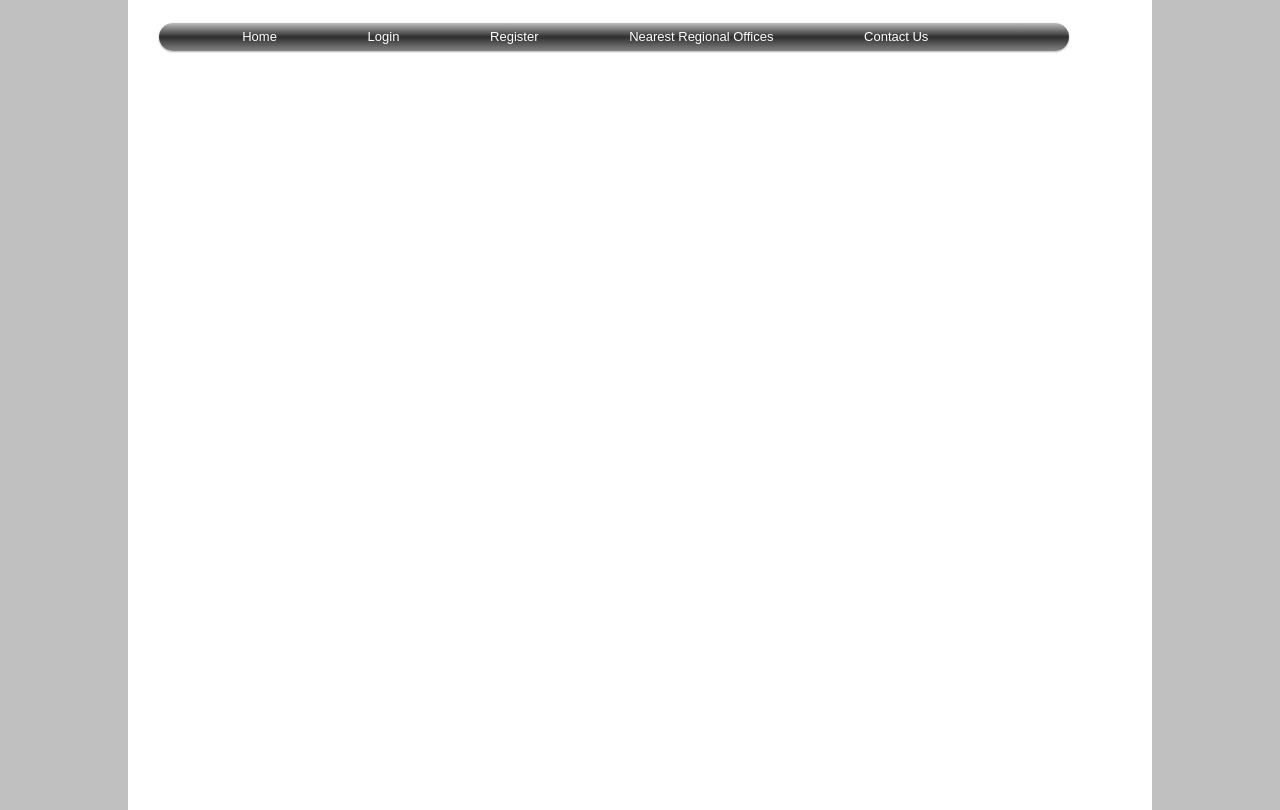
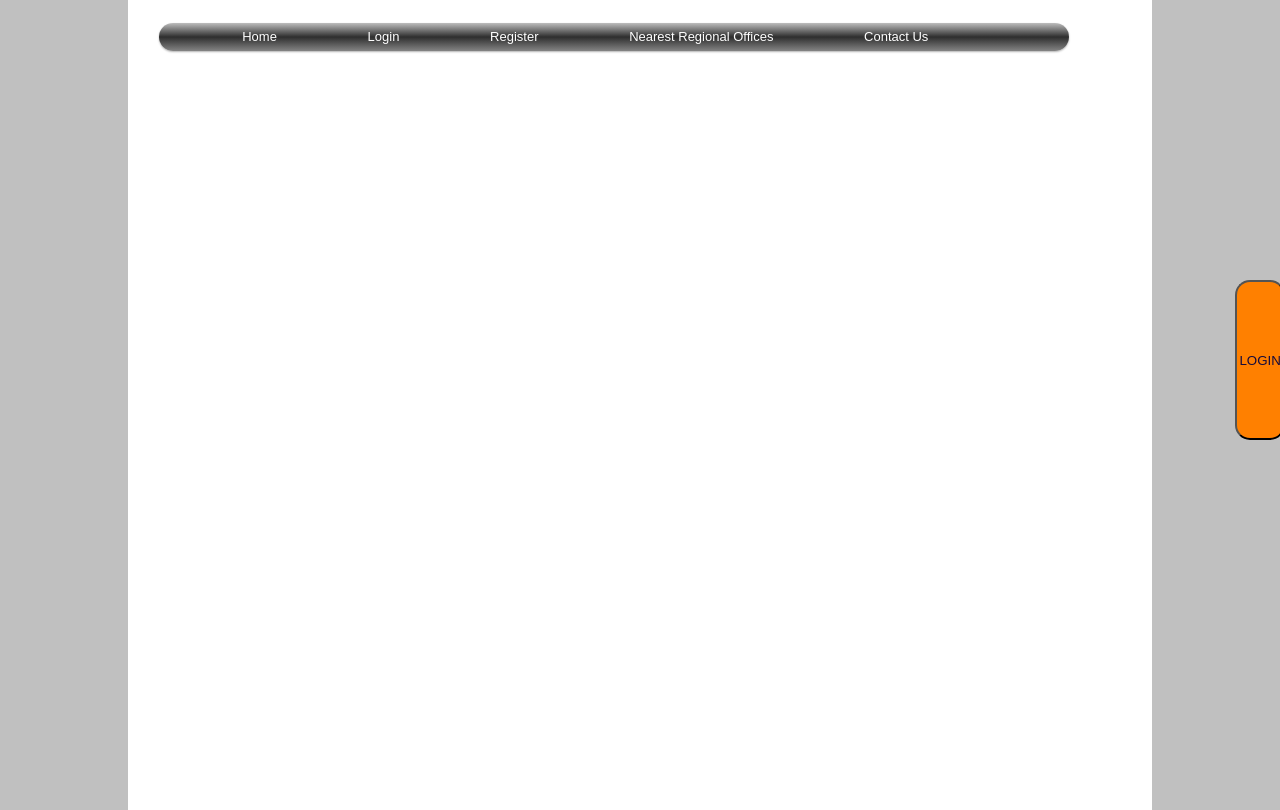
Before and after one commit to unique1D/UID, a PHP site: page / in a window 1280 px wide. Run offline with PHP 8.4, Linux system fonts and the light colour scheme.

Commit message:
Added the login window

```diff
--- a/css/style.css
+++ b/css/style.css
@@ -3,17 +3,19 @@ body{
 	margin :0%;
 	padding: 0%;
 	font-family :Ubuntu ,sans-serif;
+	overflow-y:hidden;
+	overflow-x : hidden;
 }
 #web{
 	margin:0px;
 	margin-left: 10%;
 	margin-right :10%;
-	//border-left :1px solid black;
-	//border-right :1px solid black;
 	width : 80%;
 	height:100%;
 	background:white;
 	padding-top:10px;
+	display : inline-block;
+	margin-bottom: 0px;
 
 }
 #web ul{
@@ -37,10 +39,41 @@ body{
 	padding-left: 5%;
 	padding-right: 5%;
 	padding -left: 40px;
-	//background : #292929;
 	color : white;
-	//border-right : 1px solid #BDBDBD;
 }
 #web ul li:hover{
 background :black;
 }
+/* -------- CSS for Login  Window----------------------------------------*/
+
+#login{
+	display : inline-block;
+	margin : 0px;
+	padding : 0px;
+	position : absolute;
+	left : 96.5%;
+	top : 35%;
+}
+
+#lbutton{
+	margin :0px;
+	padding : 0px;
+	width : 50px;
+	height: 160px;
+	background :#FF8000;
+	-webkit-border-radius : 15px 15px 15px 15px;
+	-moz-border-radius:25px 25px 25px 25px;
+	color : #170B3B;
+	display : inline-block;
+}
+
+#loginbox{
+	margin:0px;
+	border : 1px solid black;
+	width : 250px;
+	padding : 30px;
+	display : inline-block;
+	position :absolute;
+	top : 0px;
+	left : 50px;
+}
--- a/index.html
+++ b/index.html
@@ -3,6 +3,7 @@
 	<title></title>
 	<link rel="stylesheet" type="text/css" href="css/style.css">
 	<script type="text/javascript" src="js/jquery.js"></script>
+	<script type="text/javascript" src="js/script.js"></script>
 </head>
 <body>
 	<div id="web">
@@ -21,5 +22,15 @@
 		</div>
 
 	</div>
+	<div id="login">
+		<input type="button" value="LOGIN" id="lbutton">
+		<div id="loginbox">
+			<table>
+				<tr><td>Username:</td><td><input type="text"></td></tr>
+				<tr><td>Password:</td><td><input type="Password"></td></tr>
+				<tr><td></td><td><input class="button" type="submit" value="login"></td></tr>
+			</table>
+		</div>
+	</div>
 </body>
 </html>
--- /dev/null
+++ b/js/script.js
@@ -0,0 +1,25 @@
+var i=1;
+$(document).ready(function(){
+	$('#lbutton').click(function(){
+		if(i==1){
+			$('#login').animate({
+				"left": "74%"
+			});
+			$('#web').animate({
+				"left" : "67.5%"
+			});
+			console.log("hello");
+			$('#lbutton').css('background','#AEB404');
+			document.getElementById('lbutton').value="BACK";
+			i=0;
+		}
+		else{
+			$('#login').animate({
+				"left": "96.5%"
+			});
+			$('#lbutton').css('background','#FF8000');
+			document.getElementById('lbutton').value="LOGIN";
+			i=1;
+		}
+	});
+});
```
